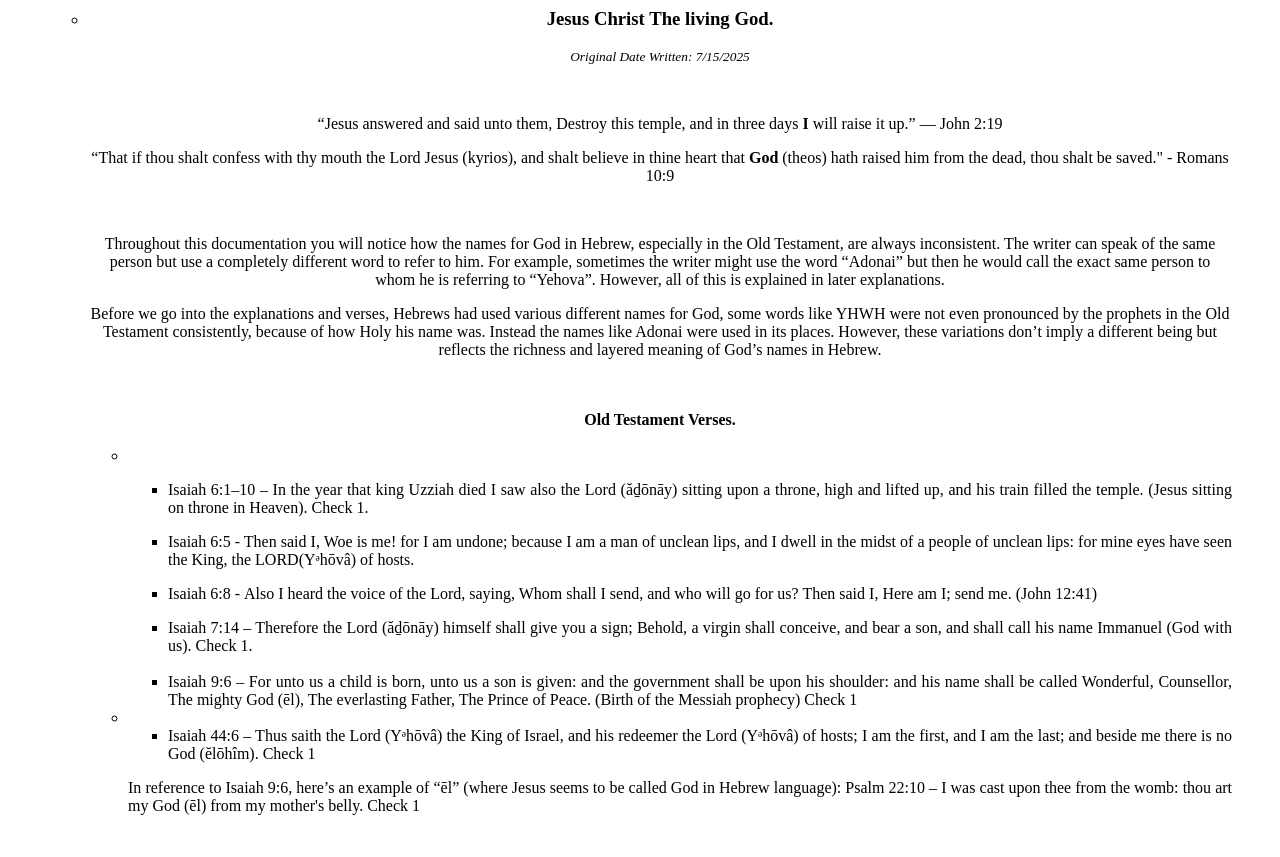
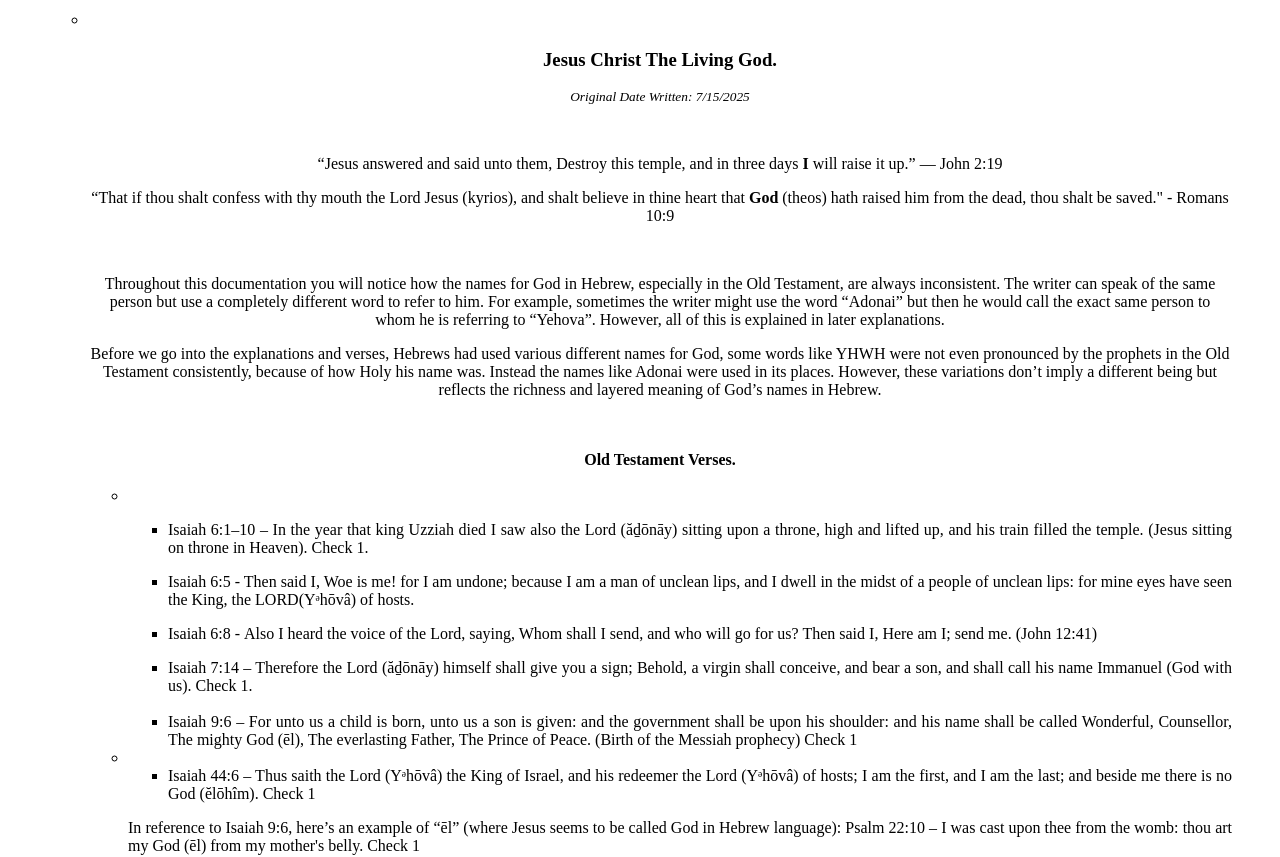
Before and after one commit to HisAmen/JesusIsGod, a plain HTML site: page index.html in a window 1280 px wide. Shown: the top 857 px of the page. Drawn offline with Linux system fonts and the light colour scheme.

Commit message:
Update index.html

```diff
--- a/index.html
+++ b/index.html
@@ -5,7 +5,8 @@
 <div id="h.4e13957f3dfc925b_17" class="hJDwNd-AhqUyc-OwsYgb Ft7HRd-AhqUyc-OwsYgb jXK9ad D2fZ2 zu5uec OjCsFc dmUFtb">
 <div class="jXK9ad-SmKAyb">
 <div class="tyJCtd mGzaTb Depvyb baZpAe" tabindex="0">
-<h3 class="CjVfdc" style="text-align: center;"><strong>Jesus Christ The living God.</strong></h3>
+<h3 class="CjVfdc" style="text-align: center;">&nbsp;</h3>
+<h3 class="CjVfdc" style="text-align: center;"><strong>Jesus Christ The Living God.</strong></h3>
 </div>
 </div>
 </div>
```
